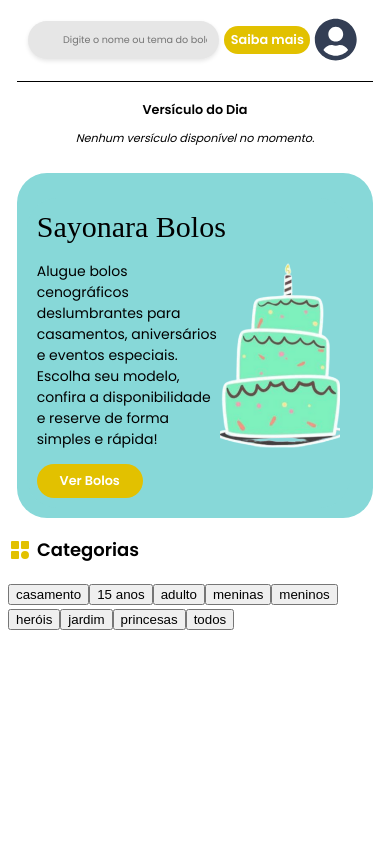
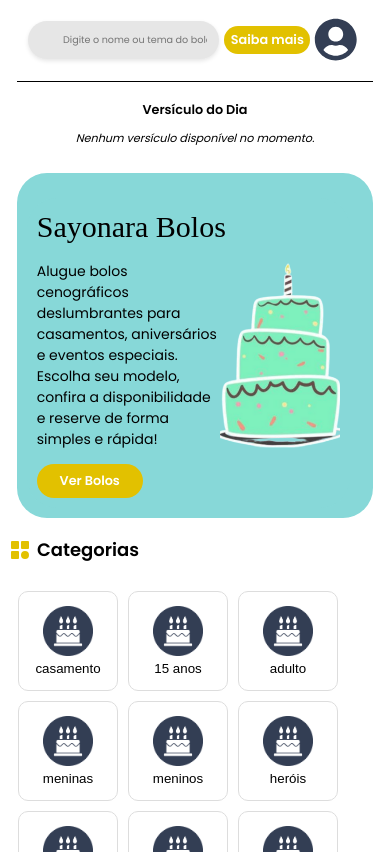
Before and after one commit to camillefk/catalogoSayonara, a React (Vite) app: page / in a window 390 px wide. Built offline with nearby package versions, Linux system fonts and the light colour scheme; no server answers; a web font is replaced by a local one.

Commit message:
Inicio do CSS do category-card

```diff
--- a/src/pages/homePage.jsx
+++ b/src/pages/homePage.jsx
@@ -4,11 +4,19 @@ import { TbCategoryFilled } from "react-icons/tb";
 import SearchBar from '../components/searchBar/searchBar';
 import WelcomeCard from '../components/welcomeCard/welcomeCard';
 import VerseSection from '../components/verseSection/verseSection';
+import categoryIcon from '../assets/category-icon.png';
 import '../styles/homePage.css';
 
 const categorias = [
-    "casamento", "15 anos", "adulto", "meninas", "meninos",
-    "heróis", "jardim", "princesas", "todos"
+    { nome: "casamento", imagem: categoryIcon },
+    { nome: "15 anos", imagem: categoryIcon },
+    { nome: "adulto", imagem: categoryIcon },
+    { nome: "meninas", imagem: categoryIcon },
+    { nome: "meninos", imagem: categoryIcon },
+    { nome: "heróis", imagem: categoryIcon },
+    { nome: "jardim", imagem: categoryIcon },
+    { nome: "princesas", imagem: categoryIcon },
+    { nome: "todos", imagem: categoryIcon }
 ];
 
 const HomePage = () => {
@@ -37,7 +45,8 @@ const HomePage = () => {
                         className="category-button"
                         onClick={() => navigate(`/categoria/${categoria}`)}
                     >
-                        {categoria}
+                        <img src={categoria.imagem} alt={categoria.nome} className="category-image" />
+                        {categoria.nome}
                     </button>
                 ))}
             </div>
--- a/src/styles/homePage.css
+++ b/src/styles/homePage.css
@@ -4,7 +4,7 @@
   align-items: center;
   margin: 0;
   padding: 0;
-  font-family: Poppins;
+  font-family: 'Poppins', sans-serif;
 }
 
 
@@ -112,4 +112,44 @@
       color: #e2c100;
       font-size: 1.5rem;
     }
+
+    .category-card {
+      display: flex;
+      flex-wrap: wrap;
+      gap: 10px;
+      justify-content: flex-start;
+      padding: 10px;
   }
+
+  .category-button {
+      display: flex;
+      flex-direction: column;
+      align-items: center;
+      justify-content: center;
+      width: 100px;
+      height: 100px;
+      background-color: white;
+      border: 1px solid #ddd;
+      border-radius: 10px;
+      cursor: pointer;
+      transition: transform 0.2s;
+  }
+
+  .category-button:hover {
+      transform: scale(1.05);
+  }
+
+  .category-image {
+      width: 50px;
+      height: 50px;
+      object-fit: contain;
+      margin-bottom: 5px;
+  }
+
+  }
+
+  html, body {
+    height: 100%;
+    overflow-x: hidden;
+    overflow-y: auto;
+  }
```
Also changed, not shown: src/assets/category-icon.png (added).
